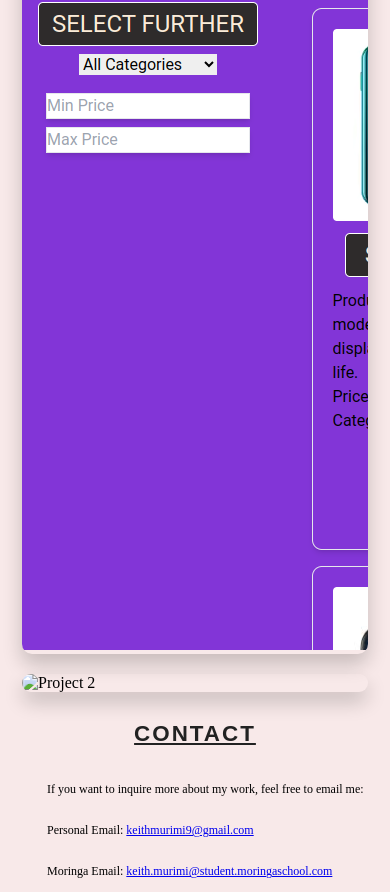
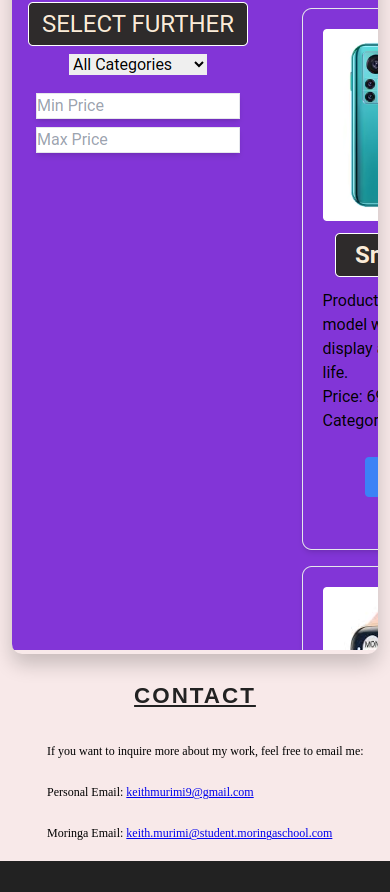
Before and after one commit to Umbrellaisnothere/My-portfolio, a plain HTML site: page index.html in a window 390 px wide. Shown: the part 1422-2314 px from the top of the page. Drawn offline with Linux system fonts and the light colour scheme.

Commit message:
Updated the SomeProjects section

```diff
--- a/css/style.css
+++ b/css/style.css
@@ -398,6 +398,11 @@ footer p{
         font-size: 1.8em;
     }
 
+    .projects-grid {
+        grid-template-columns: 1fr;
+        padding: 0 10px;
+    }
+
     footer {
         font-size: 1.2em;
         padding: 15px;
--- a/index.html
+++ b/index.html
@@ -67,15 +67,8 @@
               <p class="project-description">TasteNshop is an E-commerce website, a React-based application designed to offer a seamless shopping experience.</p>
           </div>
       </div>
+      </div>
 
-      <div class="project-card">
-        <img src="project2-image.jpg" alt="Project 2" class="project-image-2">
-        <div class="project-overlay">
-            <h3 class="project-title">Project 2</h3>
-            <p class="project-description">Brief description of Project 2.</p>
-        </div>
-    </div>
-      </div>
     </section>
 
     <section id="Contact">
```
